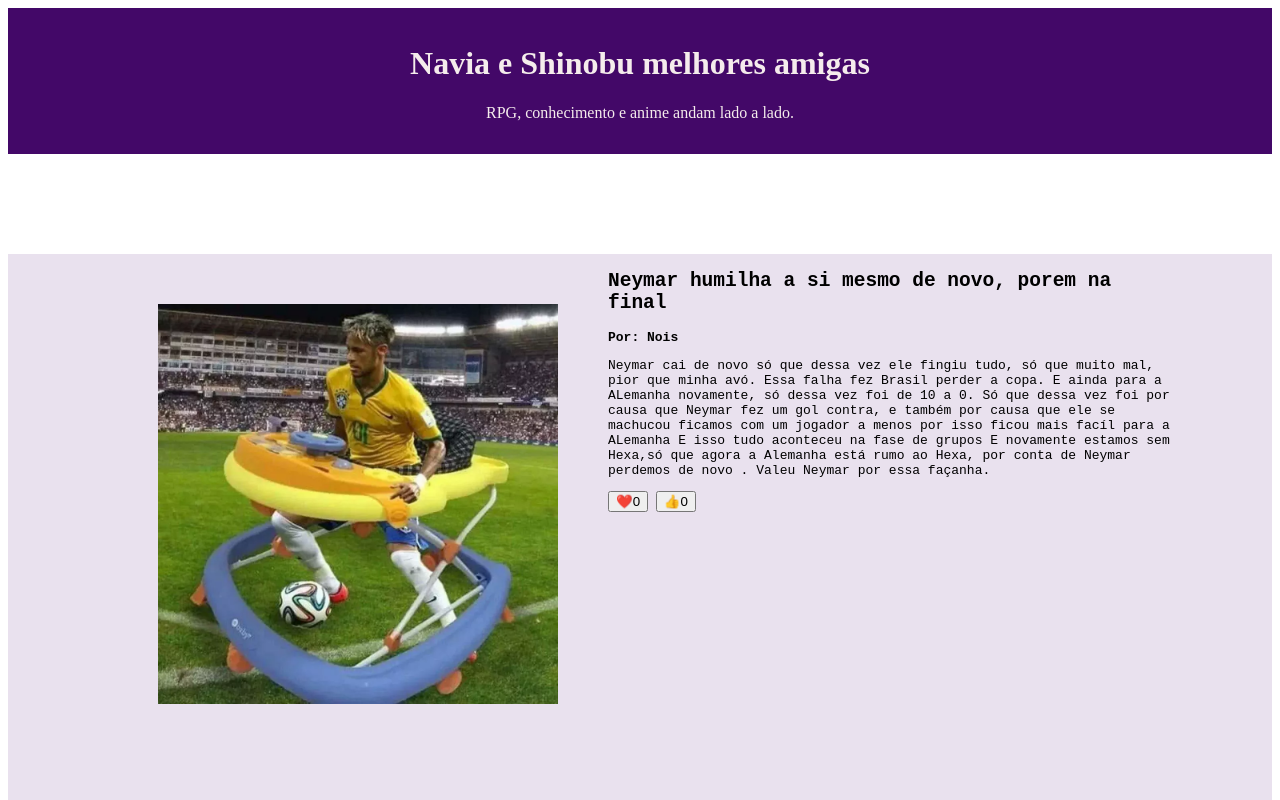
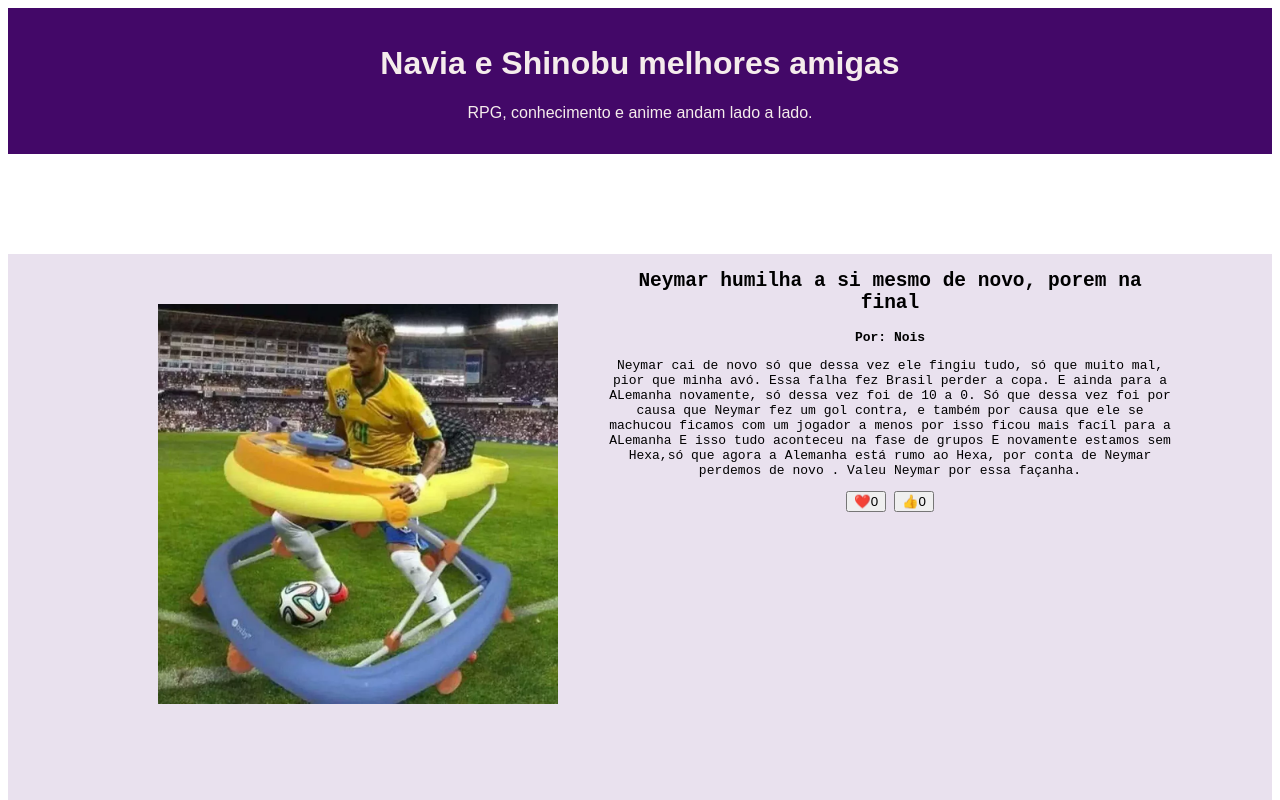
Before and after one commit to NaviaLover/Tralho-da-Gloria, a plain HTML site: page index.html in a window 1280 px wide. Shown: the top 800 px of the page. Drawn offline with Linux system fonts and the light colour scheme.

Commit message:
alteraçoes

```diff
--- a/index.html
+++ b/index.html
@@ -20,6 +20,7 @@
                 text-align: center;
                 margin: 0 auto;
                 padding: 16px;
+                font-family:fantasy;
             }
 
             main {
@@ -32,6 +33,7 @@
                 display: flex;
                 font-family:monospace;
                 margin: 100px;
+                text-align: center;
 
             }
 
```
